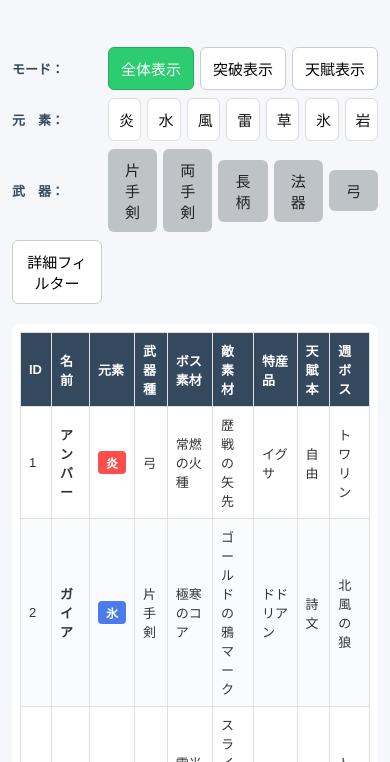
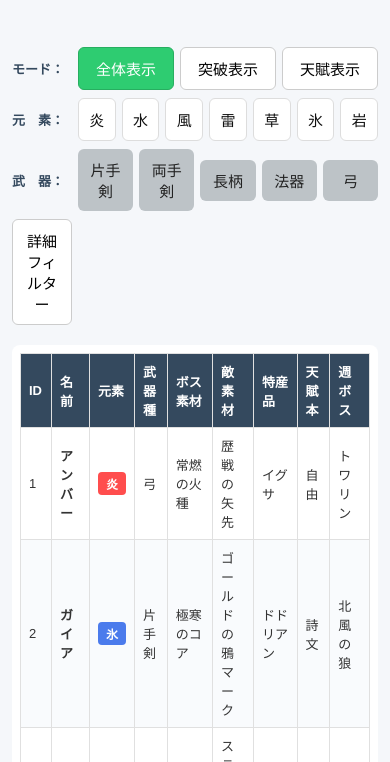
Before and after one commit to hhatsushiba/genshin_db, a plain HTML site: page index.html in a window 390 px wide. Shown: the part 82-844 px from the top of the page. Drawn offline with Linux system fonts and the light colour scheme.

Commit message:
change design

```diff
--- a/style.css
+++ b/style.css
@@ -37,7 +37,7 @@
 
 .filter-group {
     display: grid;
-    grid-template-columns: 130px 1fr; /* ラベル列を固定、右側を伸張（さらに10px縮小） */
+    grid-template-columns: 100px 1fr; /* ラベル列を固定、右側を伸張（さらに10px縮小） */
     align-items: center;
     gap: 6px; /* ラベルとボタンの間隔を狭める */
     width: 100%;
@@ -470,7 +470,7 @@ footer .copyright {
 
 /* 小画面でラベル列を狭める */
 @media (max-width: 600px) {
-    .filter-group { grid-template-columns: 90px 1fr; }
+    .filter-group { grid-template-columns: 60px 1fr; }
     .filter-label { font-size: 13px; }
 }
 
```
